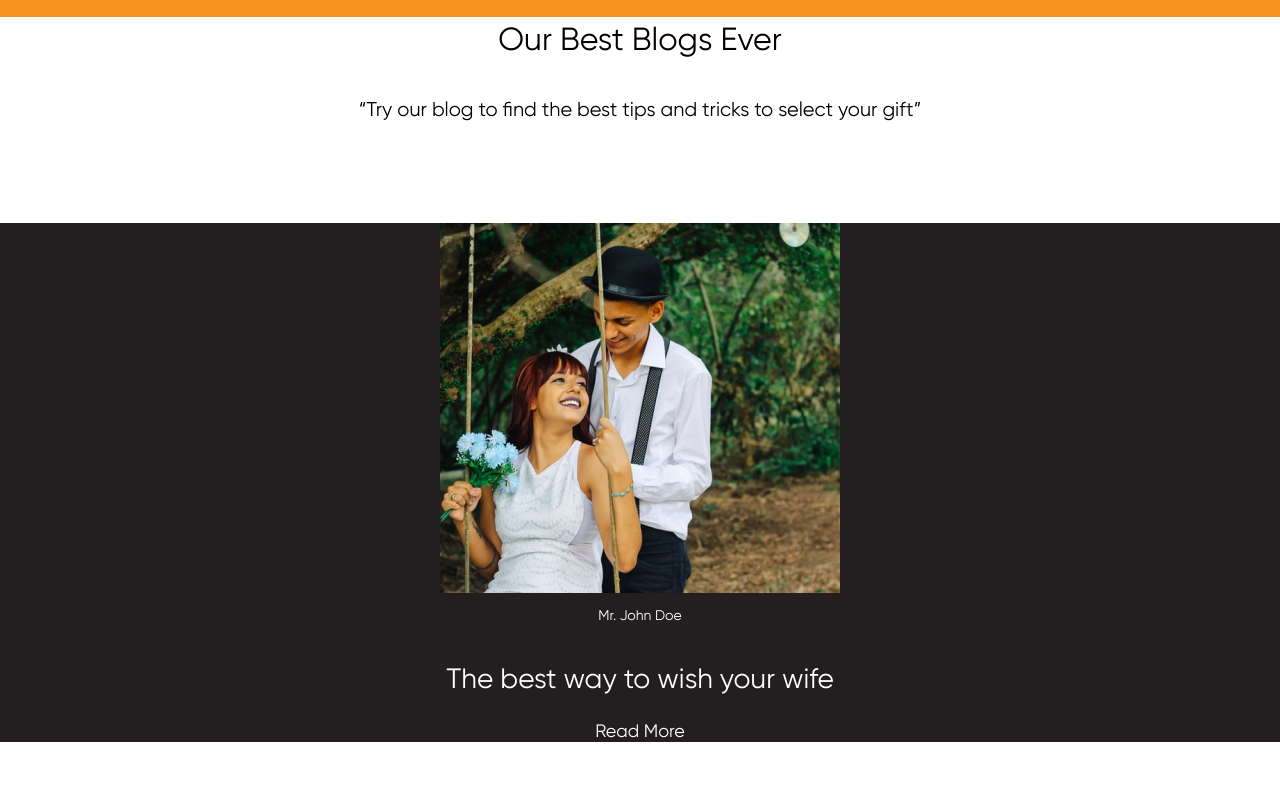
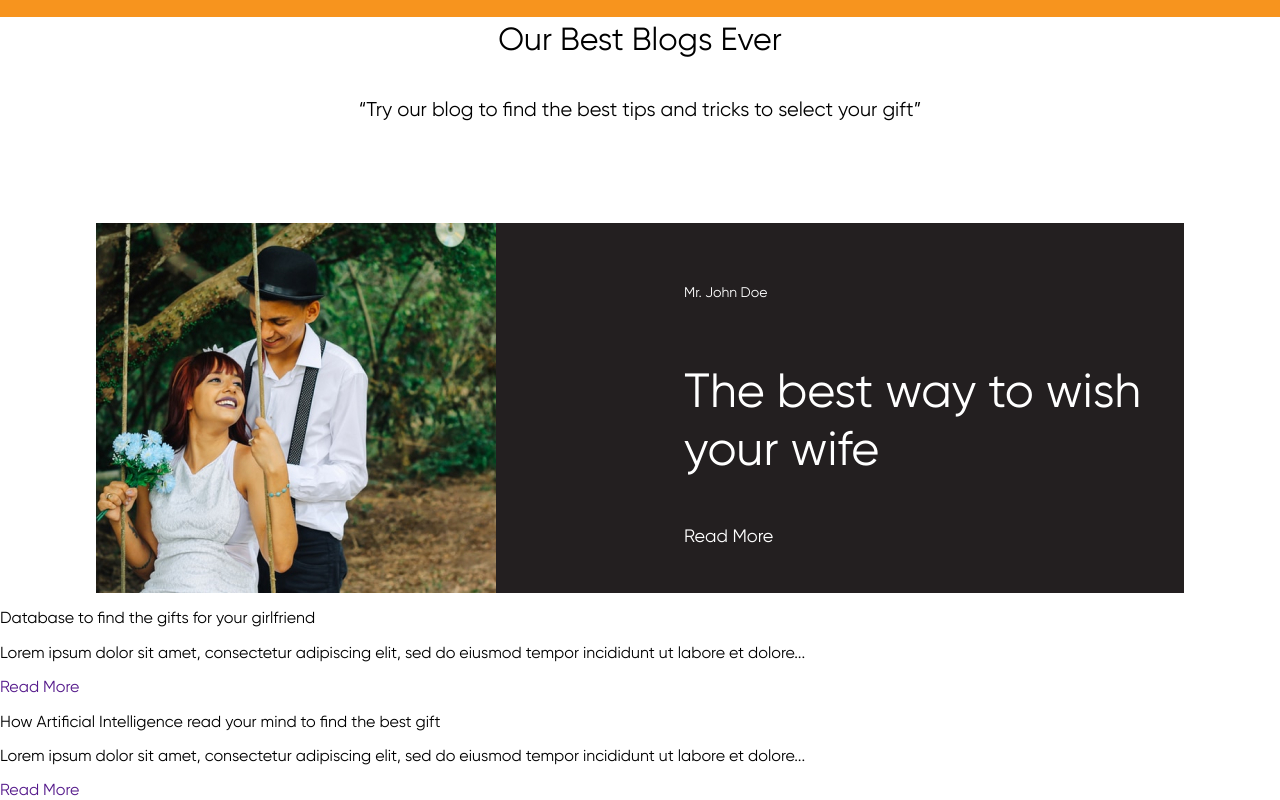
Before and after one commit to Fraktalin/wedding, a plain HTML site: page index.html in a window 1280 px wide. Shown: the part 2436-3236 px from the top of the page. Before the commit the page ends 3178 px from the top, so only its background shows below. Drawn offline with nearby package versions, Linux system fonts and the light colour scheme.

Commit message:
starting block gift

```diff
--- a/index.html
+++ b/index.html
@@ -105,9 +105,21 @@
         <div class="block-photo">
           <img src="/images/wedding-two.jpg" alt="">
           <div class="photo-text">
-          <p class="photo-sub-title text-white">Mr. John Doe</p>
-          <p class="photo-title text-white">The best way to wish your wife</p>
-          <a href="" class="photo-link text-white">Read More</a>
+            <p class="photo-sub-title text-white">Mr. John Doe</p>
+            <p class="photo-title text-white">The best way to wish your wife</p>
+            <a href="" class="photo-link text-white">Read More</a>
+          </div>
+        </div>
+        <div class="end-gift">
+          <div class="end-gift-block">
+            <p class="end-gift-block-title">Database to find the gifts for your girlfriend</p>
+            <p class="end-gift-block-text">Lorem ipsum dolor sit amet, consectetur adipiscing elit, sed do eiusmod tempor incididunt ut labore et dolore...</p>
+            <a href="" class="end-gift-block-link">Read More</a>
+          </div>
+          <div class="end-gift-block">
+            <p class="end-gift-block-title">How Artificial Intelligence read your mind to find the best gift</p>
+            <p class="end-gift-block-text">Lorem ipsum dolor sit amet, consectetur adipiscing elit, sed do eiusmod tempor incididunt ut labore et dolore...</p>
+            <a href="" class="end-gift-block-link">Read More</a>
           </div>
         </div>
       </section>
--- a/style/main.css
+++ b/style/main.css
@@ -420,11 +420,15 @@ a {
   }
 }
 .block-photo {
+  box-sizing: content-box;
   margin-top: 50px;
   background: #231f20;
   flex-direction: column;
   display: flex;
   align-items: center;
+  width: 370px;
+  margin-left: auto;
+  margin-right: auto;
 }
 .photo-text {
   display: flex;
@@ -435,8 +439,8 @@ a {
   text-align: center;
 }
 .photo-title {
-  font-size: 28px;
-  line-height: 28px;
+  font-size: 38px;
+  line-height: 38px;
   text-align: center;
 }
 .text-white {
@@ -446,3 +450,35 @@ a {
   font-size: 18px;
   text-align: center;
 }
+@media screen and (min-width: 768px) {
+  .block-photo {
+    width: auto;
+    flex-direction: row;
+    justify-content: space-between;
+  }
+  .photo-link,
+  .photo-title,
+  .photo-sub-title {
+    text-align: left;
+  }
+}
+@media screen and (min-width: 992px) {
+  .photo-title {
+    font-size: 48px;
+    line-height: 58px;
+  }
+  .block-photo {
+    margin-left: auto;
+    margin-right: auto;
+    max-width: 85%;
+    justify-content: space-between;
+  }
+  .photo-text {
+    width: 500px;
+  }
+}
+.end-gift {
+  display: flex;
+  flex-direction: column;
+
+}
```
